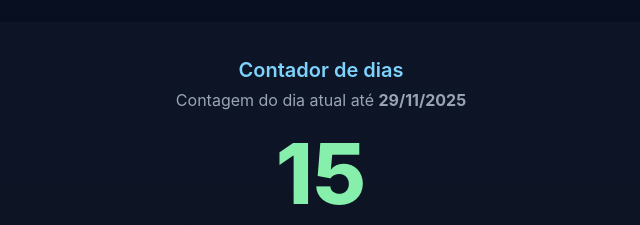
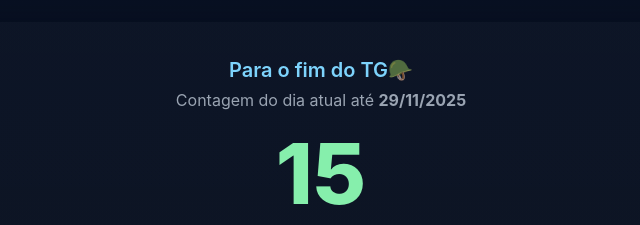
Before and after one commit to Nero1Dev/Contador-de-dias, a plain HTML site: page index.html in a window 1280 px wide. Shown: the part 207-432 px from the top of the page, 319-959 px from the left. Drawn offline with Linux system fonts and the light colour scheme.

Commit message:
Update index.html

```diff
--- a/index.html
+++ b/index.html
@@ -23,7 +23,7 @@
 </head>
 <body>
   <div class="card">
-    <h1>Contador de dias</h1>
+    <h1>Para o fim do TG🪖</h1>
     <p class="lead">Contagem do dia atual até <strong>29/11/2025</strong></p>
 
     <div id="counter" aria-live="polite">
```
